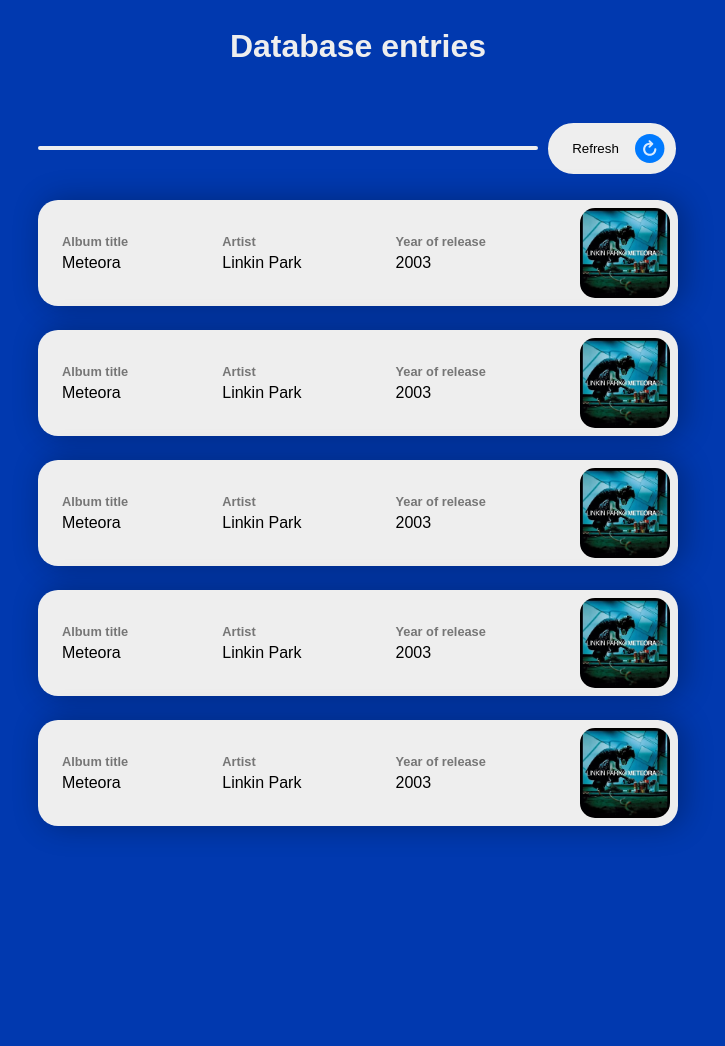
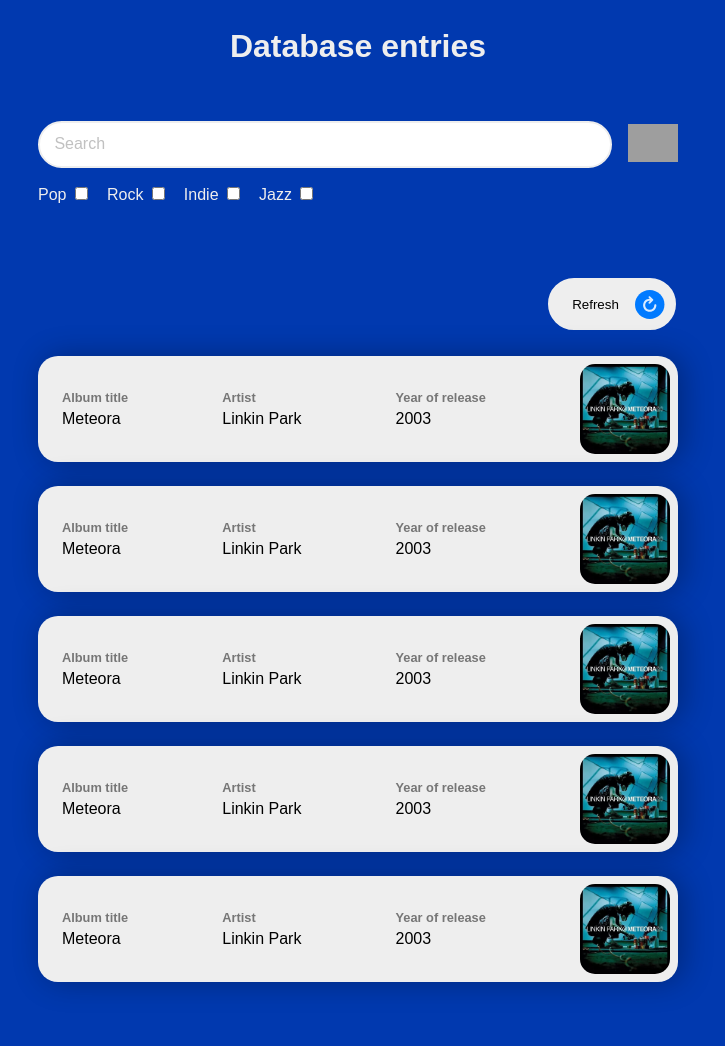
Before and after one commit to LVT53/form-challenge, a PHP site: page / in a window 1280 px wide. Shown: the part 887-1933 px from the top of the page, without its empty margins (282-1007 px from the left). Before the commit the page ends 1724 px from the top, so only its background shows below. Run offline with PHP 8.4, Linux system fonts and the light colour scheme; data comes from the database, SQL or seed files in the repository; grey boxes are pictures that could not be loaded.

Commit message:
Search bar HTML and CSS.

```diff
--- a/views/index.view.php
+++ b/views/index.view.php
@@ -61,13 +61,34 @@
         <h2>Database entries</h2>
         <div class="list-items">
             <div class="info-item-wrapper">
-                <div class="info-item">
-
-
-
-
-
-                </div>
+                    <form class="search-item">
+                        <div class="search-sub-wrapper">
+                            <input type="text" id="search" name="search" placeholder="Search">
+                            <button class="search-icon" type="submit" formaction="#results">
+                                <img src="views/stylesheets/images/search.svg" alt="search icon">
+                            </button>
+                        </div>
+                        <div class="search-sub-wrapper">
+                            <div>
+                                <label for="pop-genre">Pop</label>
+                                <input type="checkbox" id="pop-genre" name="pop-genre">
+                            </div>
+                            <div>
+                                <label for="rock-genre">Rock</label>
+                                <input type="checkbox" id="rock-genre" name="rock-genre">
+                            </div>
+                            <div>
+                                <label for="indie-genre">Indie</label>
+                                <input type="checkbox" id="indie-genre" name="indie-genre">
+                            </div>
+                            <div>
+                                <label for="jazz-genre">Jazz</label>
+                                <input type="checkbox" id="jazz-genre" name="jazz-genre">
+                            </div>
+                        </div>
+                    </form>
+            </div>
+            <div class="info-item-wrapper end">
                 <form class="refresh" method="GET" action="/">
                     <button type="submit" formaction="#results">
                         Refresh
--- a/views/stylesheets/style.css
+++ b/views/stylesheets/style.css
@@ -112,6 +112,22 @@ input[type="text"]::placeholder, input[type="number"]::placeholder, input[type="
     opacity: .45;
 }
 
+input[type="text"]#search {
+    margin: 0;
+    padding: .9rem;
+    border-radius: 30px;
+    border: solid 2px #eee;
+    width: 100%;
+}
+
+input[type="text"]#search::placeholder {
+    font-size: 1rem;
+}
+
+input[type="text"]#search:focus {
+    border: solid 2px #af013e;
+}
+
 input[type="file"]::before {
     content: "Upload an album cover image";
     color: rgba(0, 0, 0, 0.20);
@@ -201,7 +217,7 @@ form.refresh button img {
 }
 
 form.refresh button:hover {
-    border-color: #6479b6;
+    border-color: #af013e;
 }
 
 .list-items {
@@ -251,17 +267,55 @@ form.refresh button:hover {
     gap: .5rem;
 }
 
+.info-item-wrapper.end {
+    justify-content: flex-end;
+}
+
 .info-item {
     display: flex;
     flex-direction: row;
     justify-content: space-between;
     align-items: center;
-    border-radius: 30px;
-    border: solid 2px #eee;
-    padding: 0 1rem;
     width: 100%;
 }
 
 .info-item p {
     color: #eee;
 }
+
+.search-item {
+    display: flex;
+    flex-direction: column;
+    justify-content: space-between;
+    align-items: center;
+    width: 100%;
+    gap: 1rem;
+}
+
+.search-sub-wrapper {
+    display: flex;
+    flex-direction: row;
+    justify-content: flex-start;
+    width: 100%;
+    gap: 1rem;
+}
+
+.search-sub-wrapper:last-of-type {
+    margin-bottom: 3rem;
+}
+
+.search-sub-wrapper img {
+    width: 50px;
+    cursor: pointer;
+}
+
+.genre-wrapper div {
+
+}
+
+button.search-icon {
+    padding: 0;
+    border: none;
+    background: none;
+    cursor: pointer;
+}
```
